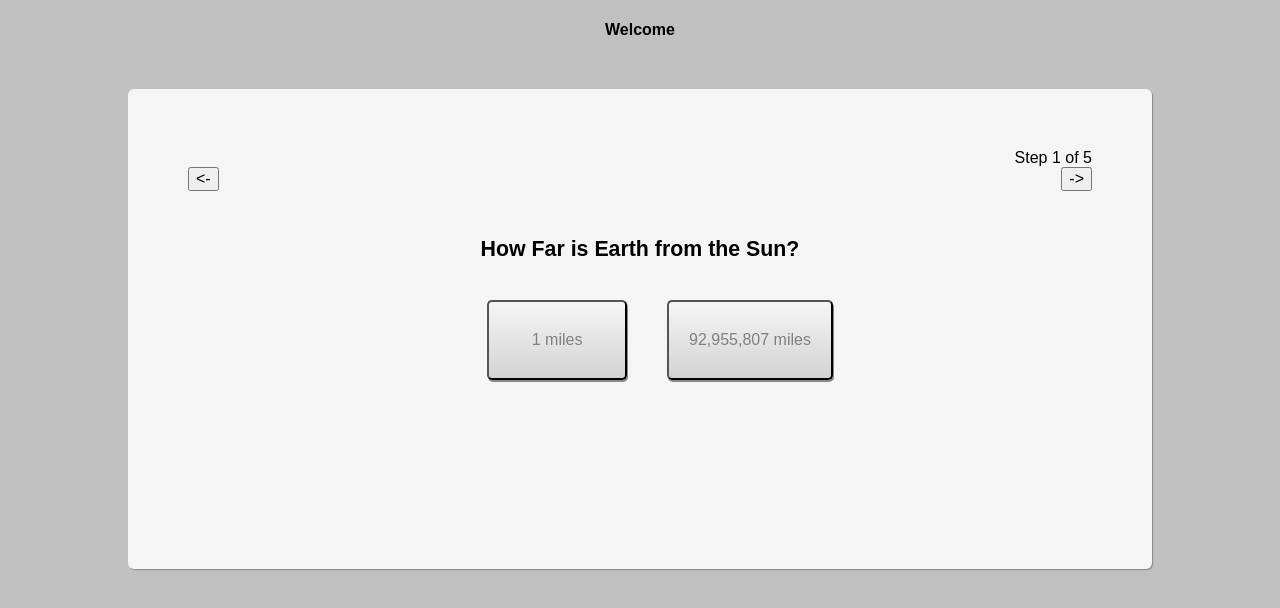
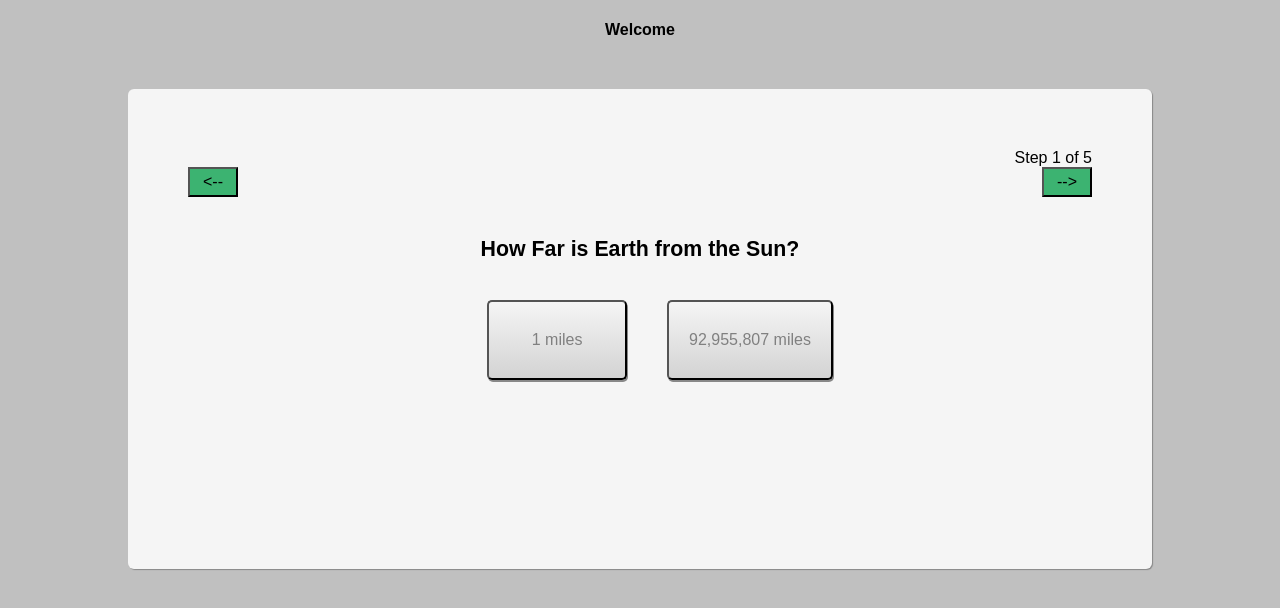
Before and after one commit to dylan-shao/react-assesssment, a React (Create React App) app: page /assessment in a window 1280 px wide. Shown: the top 608 px of the page. Built offline with nearby package versions, Linux system fonts and the light colour scheme.

Commit message:
css changes

```diff
--- a/src/App.css
+++ b/src/App.css
@@ -89,6 +89,12 @@ body {
   float:right;
 }
 
+.prev, .next {
+  background-color: #3CB371;
+  height: 30px;
+  width: 50px;
+}
+
 .clear-right {
   clear: right;
 }
--- a/src/containers/Assessment.js
+++ b/src/containers/Assessment.js
@@ -66,8 +66,8 @@ class Assessment extends Component {
 				<div className="assessment">
 					<Steps step={index} totalSteps={questions.length}/>
 					<div className="clear-right">
-						<PrevNext clickHandler={this.prevClickHandler} type="prev" value="<-"/>
-						<PrevNext clickHandler={this.nextClickHandler} type="next" value="->"/>
+						<PrevNext clickHandler={this.prevClickHandler} type="prev" value="<--"/>
+						<PrevNext clickHandler={this.nextClickHandler} type="next" value="-->"/>
 					</div>
 					<Questions questionId={id} content={content} choices={choices} focusId={focusId}/>
 				</div>
```
